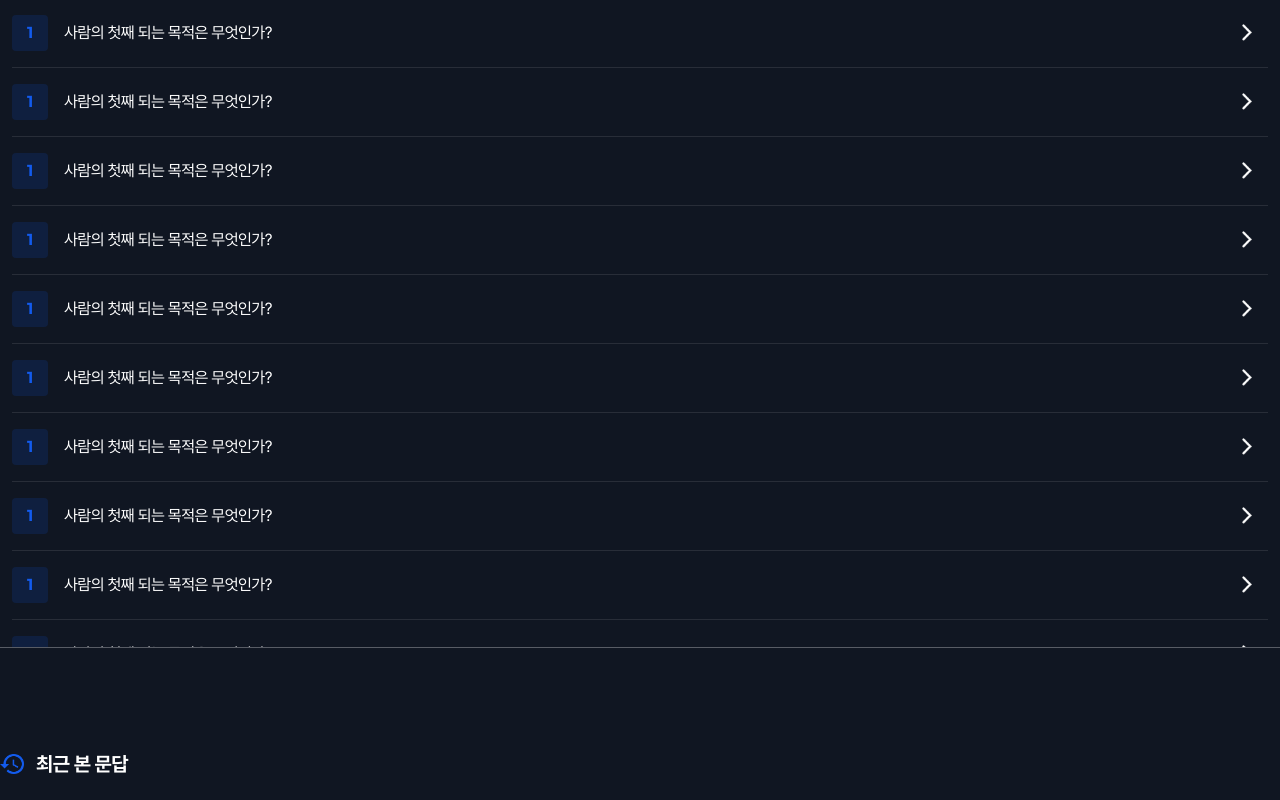
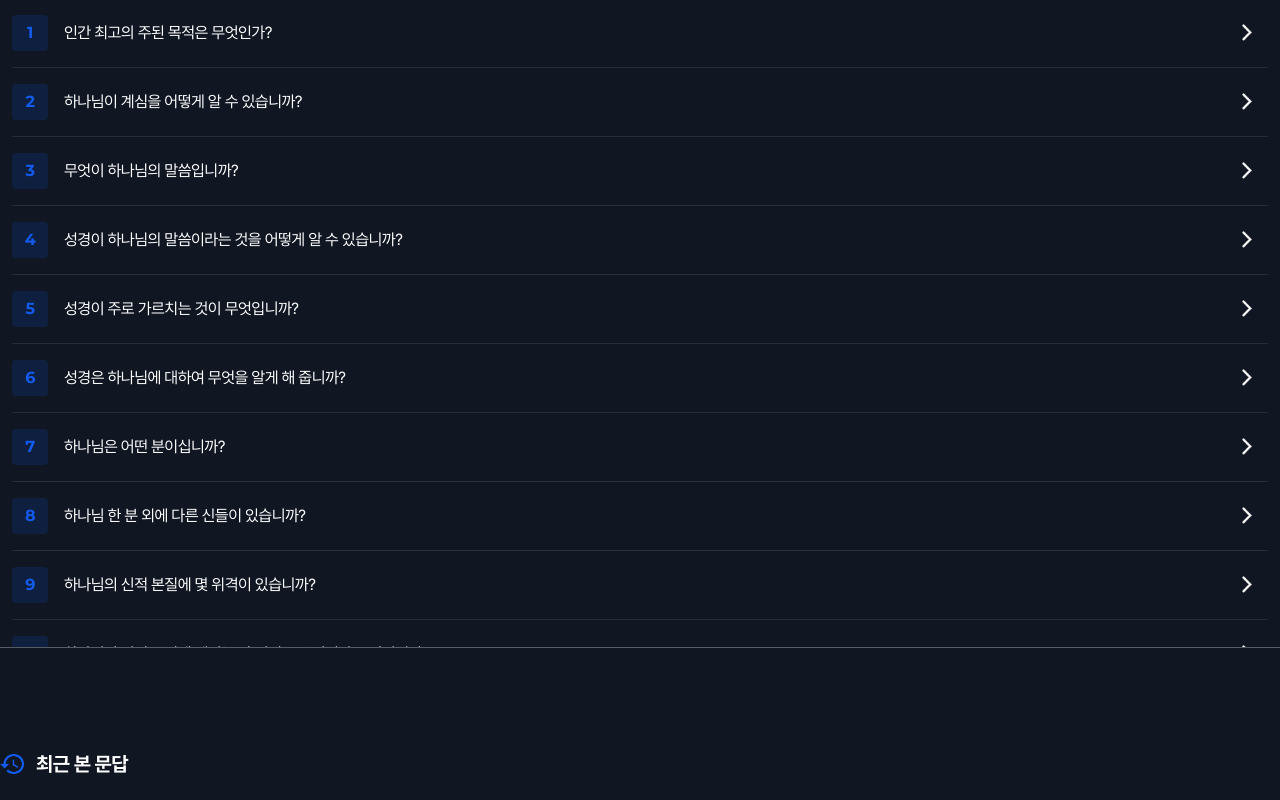
Before and after one commit to onewayay/WLC-MOONLIGHT, a React (Vite) app: page /wlclist in a window 1280 px wide. Shown: the part 380-1180 px from the top of the page. Built offline with nearby package versions, Linux system fonts and the light colour scheme.

Commit message:
✨대요리문답 리스트 페이지 데이터 연결 및 렌더링

```diff
--- a/src/pages/WlcList.jsx
+++ b/src/pages/WlcList.jsx
@@ -1,66 +1,68 @@
 import '../styles/wlclist.css';
-import eng_data from '../assets/data/WLC_ENG.json';
 import kor_data from '../assets/data/WLC_KOR.json';
-import wlc_bible_eng from '../assets/data/wlc_bible_eng.json';
-import wlc_bible_kor from '../assets/data/wlc_bible_kor.json';
-import { useState } from 'react';
-import Header from '../components/layout/Header';
-import Footer from '../components/layout/Footer';
-import { Link, useSearchParams } from 'react-router-dom';
+import { Link } from 'react-router-dom';
+import { useRef, useState } from 'react';
 
 export default function Wlc() {
   // const [searchParams] = useSearchParams();
-  // const initialNum = Number(searchParams.get('num')) || 1;
-  // const [qaNum, setQaNum] = useState(initialNum); // 현재 문답 번호 상태
-  // const [isKor, setIsKor] = useState(true); // 모바일에서 한글/영문 상태
 
-  // // 모바일에서 한글 버튼 이벤트
-  // const switchKor = () => {
-  //   setIsKor(true);
-  // };
+  const [qaNum, setQaNum] = useState(1); // 문답 상태
+  console.log('qaNum', qaNum);
 
-  // // 모바일에서 영어 버튼 이벤트
-  // const switchEng = () => {
-  //   setIsKor(false);
-  // };
+  const recentView = useRef([]); // 최근 본 문답 목록 배열
 
-  // // 한글 성경 말씀
-  // const renderingBibleKor = kor_data[qaNum].ref?.map((item, idx) => {
-  //   return (
-  //     <div className="content" key={idx}>
-  //       <p>[{item}]</p>
-  //       <pre>{wlc_bible_kor[item]}</pre>
-  //     </div>
-  //   );
-  // });
+  // 문답 3개까지만 담기도록
+  const setrecentView = (num) => {
+    // 기존에 존재하면 삭제
+    const existIndex = recentView.current.indexOf(num);
 
-  // // 영문 성경 말씀
-  // const renderingBibleEng = eng_data[qaNum].ref?.map((item, idx) => {
-  //   return (
-  //     <div className="content" key={idx}>
-  //       <p>[{item}]</p>
-  //       <pre>{wlc_bible_eng[item]}</pre>
-  //     </div>
-  //   );
-  // });
+    if (existIndex !== -1) {
+      recentView.current.splice(existIndex, 1);
+    }
 
-  // // 다음 문답
-  // const nextNum = () => {
-  //   if (qaNum === 196) {
-  //     return;
-  //   } else {
-  //     setQaNum(qaNum + 1);
-  //   }
-  // };
+    // 뒤로 추가
+    recentView.current.push(num);
 
-  // // 이전 문답
-  // const prevNum = () => {
-  //   if (qaNum === 1) {
-  //     return;
-  //   } else {
-  //     setQaNum(qaNum - 1);
-  //   }
-  // };
+    // 3개 초과되면 앞에서 제거
+    if (recentView.current.length > 3) {
+      recentView.current.shift();
+    }
+  };
+
+  // 문답 리스트 클릭 이벤트
+  const onClickQuestion = (e) => {
+    const thisNum = e.currentTarget.dataset.num;
+    setQaNum(thisNum);
+    setrecentView(thisNum);
+    localStorage.setItem('recentView', JSON.stringify(recentView.current));
+  };
+
+  // 문답 리스트 렌더링
+  const questionListRender = Object.entries(kor_data).map(([key, value]) => {
+    return (
+      <li key={key} onClick={onClickQuestion} data-num={key}>
+        <Link to="">
+          <strong>{key}</strong>
+          <p>{value.Q}</p>
+        </Link>
+      </li>
+    );
+  });
+
+  // 최근 본 문답 렌더링
+  const recentViewRender = JSON.parse(
+    localStorage.getItem('recentView') ?? '[]'
+  ).map((num, idx) => {
+    return (
+      <li key={idx}>
+        <Link to="">
+          <span>제 {num}문</span>
+          <strong>{kor_data[1].Q}</strong>
+          <p>{kor_data[1].A}</p>
+        </Link>
+      </li>
+    );
+  });
 
   return (
     <div className="wlc-list">
@@ -79,87 +81,15 @@ export default function Wlc() {
           />
           <button type="button">검색</button>
         </div>
-        <ul className="question-list">
-          <li>
-            <Link to="">
-              <strong>1</strong>
-              <p>사람의 첫째 되는 목적은 무엇인가?</p>
-            </Link>
-          </li>
-          <li>
-            <Link to="">
-              <strong>1</strong>
-              <p>사람의 첫째 되는 목적은 무엇인가?</p>
-            </Link>
-          </li>
-          <li>
-            <Link to="">
-              <strong>1</strong>
-              <p>사람의 첫째 되는 목적은 무엇인가?</p>
-            </Link>
-          </li>
-          <li>
-            <Link to="">
-              <strong>1</strong>
-              <p>사람의 첫째 되는 목적은 무엇인가?</p>
-            </Link>
-          </li>
-          <li>
-            <Link to="">
-              <strong>1</strong>
-              <p>사람의 첫째 되는 목적은 무엇인가?</p>
-            </Link>
-          </li>
-          <li>
-            <Link to="">
-              <strong>1</strong>
-              <p>사람의 첫째 되는 목적은 무엇인가?</p>
-            </Link>
-          </li>
-          <li>
-            <Link to="">
-              <strong>1</strong>
-              <p>사람의 첫째 되는 목적은 무엇인가?</p>
-            </Link>
-          </li>
-          <li>
-            <Link to="">
-              <strong>1</strong>
-              <p>사람의 첫째 되는 목적은 무엇인가?</p>
-            </Link>
-          </li>
-          <li>
-            <Link to="">
-              <strong>1</strong>
-              <p>사람의 첫째 되는 목적은 무엇인가?</p>
-            </Link>
-          </li>
-          <li>
-            <Link to="">
-              <strong>1</strong>
-              <p>사람의 첫째 되는 목적은 무엇인가?</p>
-            </Link>
-          </li>
-          <li>
-            <Link to="">
-              <strong>1</strong>
-              <p>사람의 첫째 되는 목적은 무엇인가?</p>
-            </Link>
-          </li>
-          <li>
-            <Link to="">
-              <strong>1</strong>
-              <p>사람의 첫째 되는 목적은 무엇인가?</p>
-            </Link>
-          </li>
-        </ul>
+        <ul className="question-list">{questionListRender}</ul>
         <div className="recent-view">
           <div className="title">
             <img src="/assets/images/recent-ico.png" alt="최근 목록 아이콘" />
             <h3>최근 본 문답</h3>
           </div>
           <ul className="recent-card-list">
-            <li>
+            {recentViewRender}
+            {/* <li>
               <Link to="">
                 <span>제 101 문</span>
                 <strong>
@@ -191,7 +121,7 @@ export default function Wlc() {
                   답답답답답답답답답답답답답답답문문문문문문문문문문문문문문문문문문문문문답답답답답답답답답
                 </p>
               </Link>
-            </li>
+            </li> */}
           </ul>
         </div>
       </div>
```
